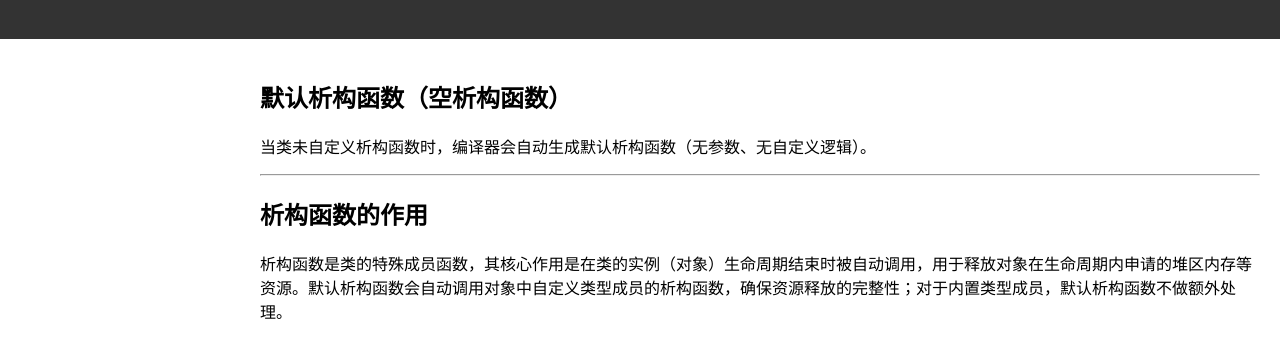
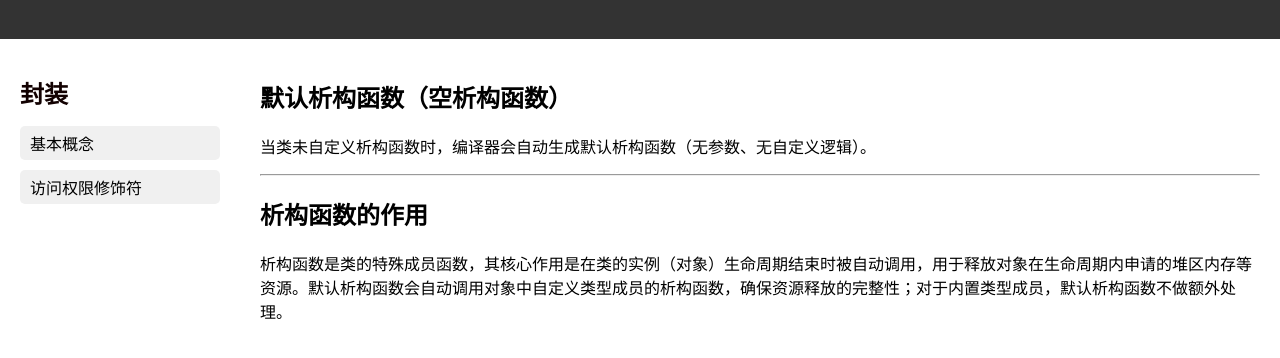
Before and after one commit to ruanzhaodong/CJiaJia, a plain HTML site: page 面向对象/类的默认基本构架/默认析构函数.html in a window 1280 px wide. Shown: the part 90-448 px from the top of the page. Drawn offline with Linux system fonts and the light colour scheme; files that its build step writes are made by us from their sources; no server answers.

Commit message:
Update 默认析构函数.html

```diff
--- a/面向对象/类的默认基本构架/默认析构函数.html
+++ b/面向对象/类的默认基本构架/默认析构函数.html
@@ -1,7 +1,7 @@
 <!DOCTYPE html>
 <html lang="en">
 <head>
-    <link rel="stylesheet" href="../css(所有网页公共样式表).css">
+    <link rel="stylesheet" href="../../css(所有网页公共样式表).css">
     <meta charset="UTF-8">
     <meta name="viewport" content="width=device-width, initial-scale=1.0">
     <title>默认析构函数 - 阿东的知识库</title>
@@ -41,7 +41,7 @@
             }
         }
         // 加载导航栏
-        loadHtmlFile("./导航栏(面向对象公共区域).html");
+        loadHtmlFile("../导航栏(面向对象公共区域).html");
     </script>
 </body>
 </html>
```
